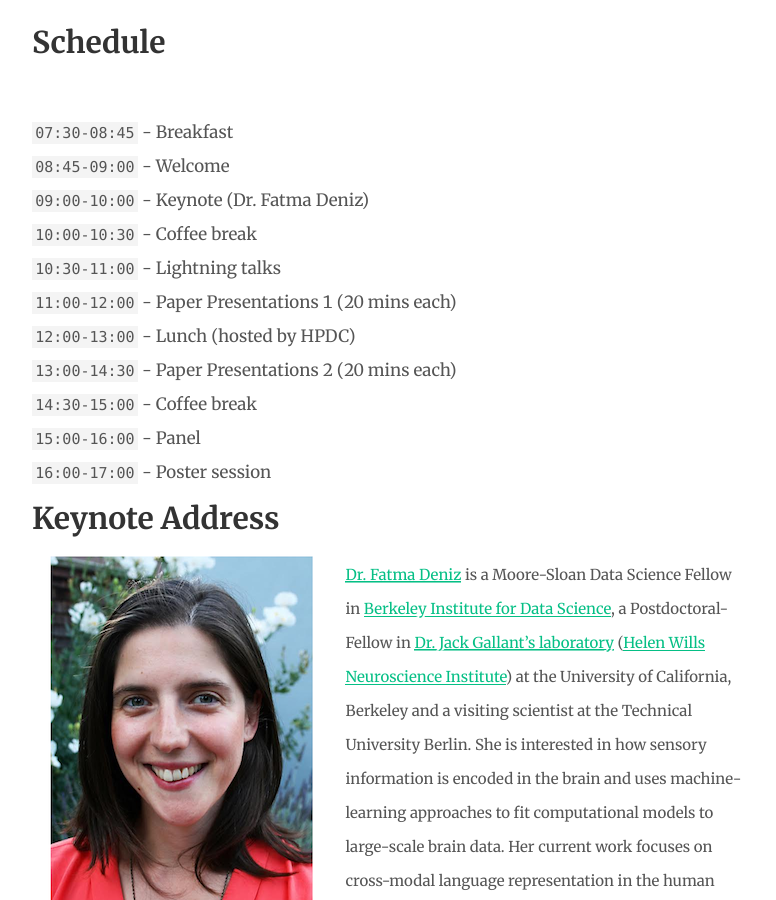
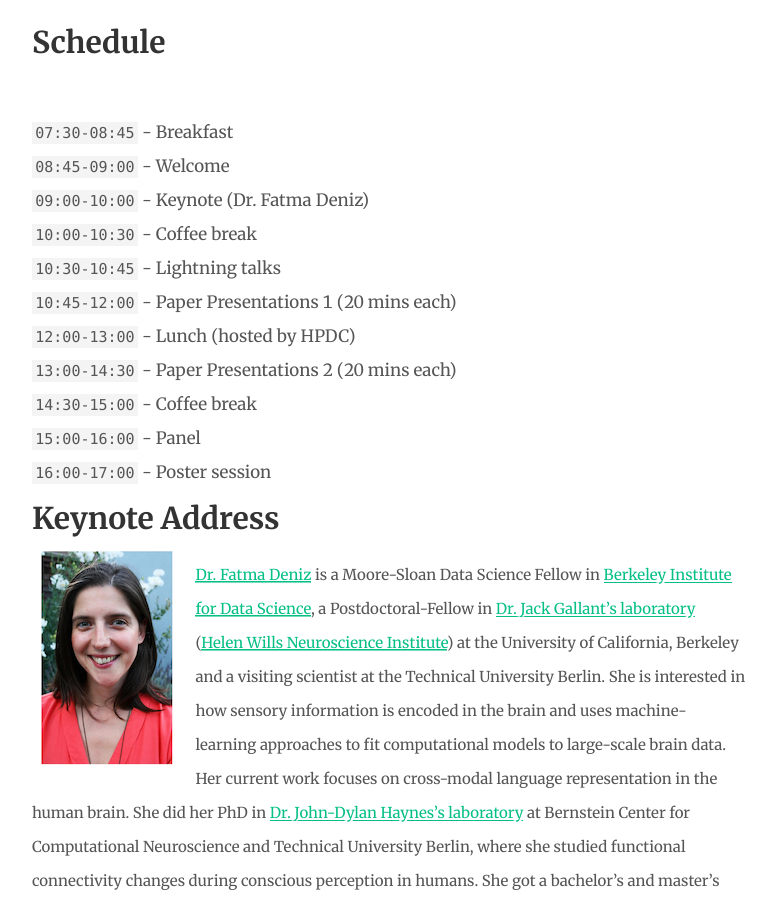
Before and after one commit to hwerbel/2018, a Jekyll site: the page built from index.md, in a window 1280 px wide and 900 px high, scrolled down 3499 px. Shown: the whole window, without its empty margins (251-1027 px from the left). Built offline with Jekyll 4.4.1, drawn with Linux system fonts in a browser that asks for light colours; our own code applies the rules of GitHub Pages for plain Markdown files.

Commit message:
Fixes time slot for lightning talks

```diff
--- a/index.md
+++ b/index.md
@@ -124,8 +124,8 @@ exhaustive list): [CWL](http://commonwl.org),
 | `08:45-09:00` - Welcome |
 | `09:00-10:00` - Keynote (Dr. Fatma Deniz) |
 | `10:00-10:30` - Coffee break |
-| `10:30-11:00` - Lightning talks |
-| `11:00-12:00` - Paper Presentations 1 (20 mins each) |
+| `10:30-10:45` - Lightning talks |
+| `10:45-12:00` - Paper Presentations 1 (20 mins each) |
 | `12:00-13:00` - Lunch (hosted by HPDC) |
 | `13:00-14:30` - Paper Presentations 2 (20 mins each) |
 | `14:30-15:00` - Coffee break |
```
Also changed, not shown: assets/fatma.png.
